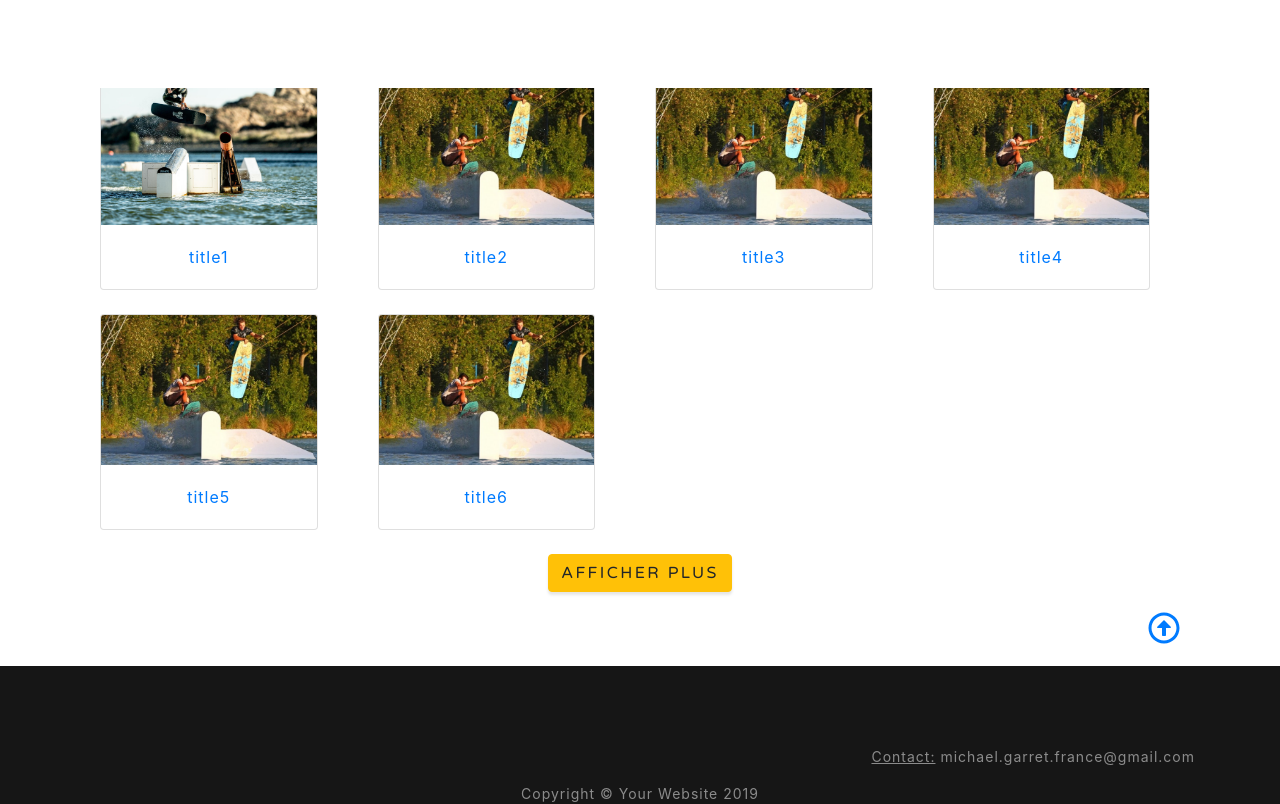
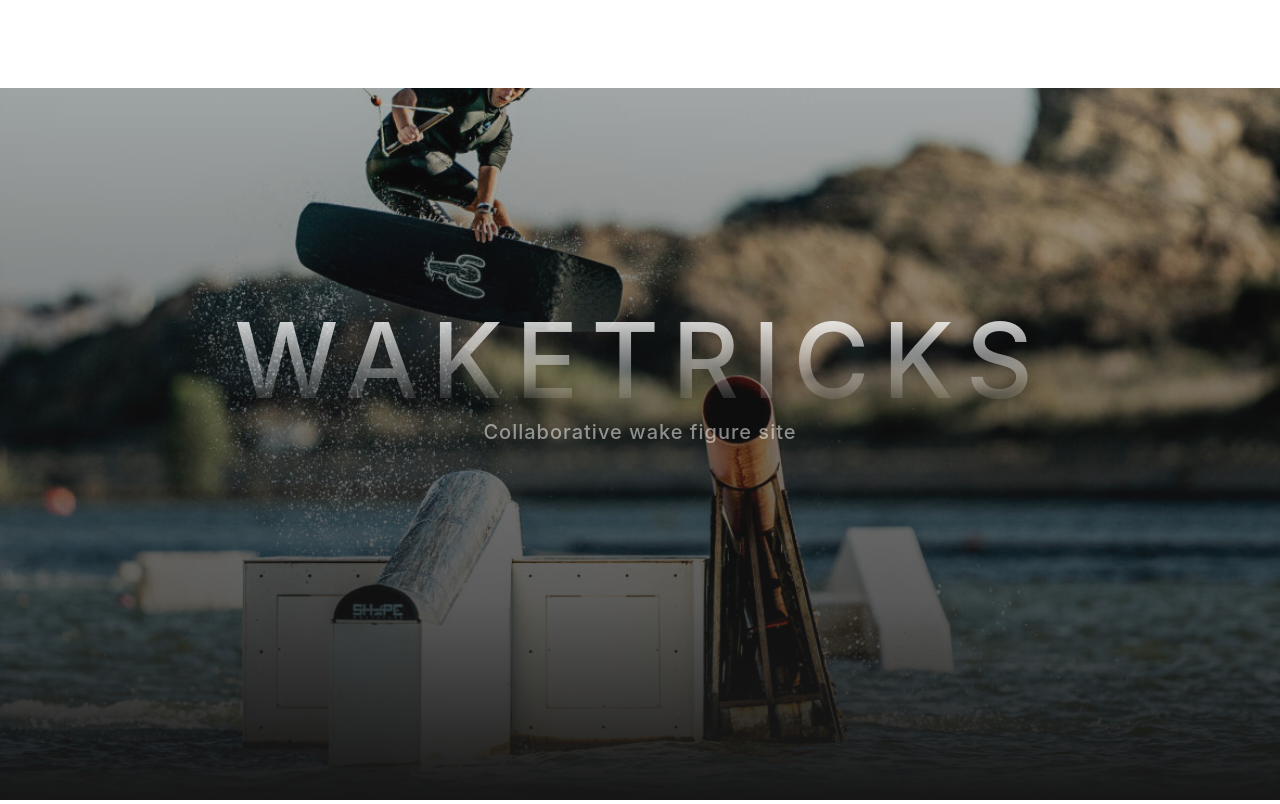
Before and after one commit to michaelgtfr/frontend_wakeBoard_blog, a Vue app in the folder wakeboard-blog-frontend-vue-app/: page /#/ in a window 1280 px wide. Shown: the top 804 px of the page. Built offline with nearby package versions, Linux system fonts and the light colour scheme.

Commit message:
contains the header and ancre part

```diff
--- a/wakeboard-blog-frontend-vue-app/src/components/Header.vue
+++ b/wakeboard-blog-frontend-vue-app/src/components/Header.vue
@@ -0,0 +1,23 @@
+<template>
+    <header class="masthead">
+        <div class="container d-flex h-100 align-items-center">
+            <div class="header_sentence mx-auto text-center">
+                <h1 class="mx-auto my-0 text-uppercase">WakeTricks</h1>
+                <h2 class="text-white-50 mx-auto mt-2 mb-5">Collaborative wake figure site</h2>
+            </div>
+        </div>
+        <div class="container-fluid text-right">
+            <div class="block_ancre">
+                <a href="#title_block" class="ancre_header">
+                    <font-awesome-icon :icon="['far', 'arrow-alt-circle-down']" class="fa-2x" />
+                </a>
+            </div>
+        </div>
+    </header>
+</template>
+
+<script>
+    export default {
+        name: 'Header',
+    }
+</script>
```
